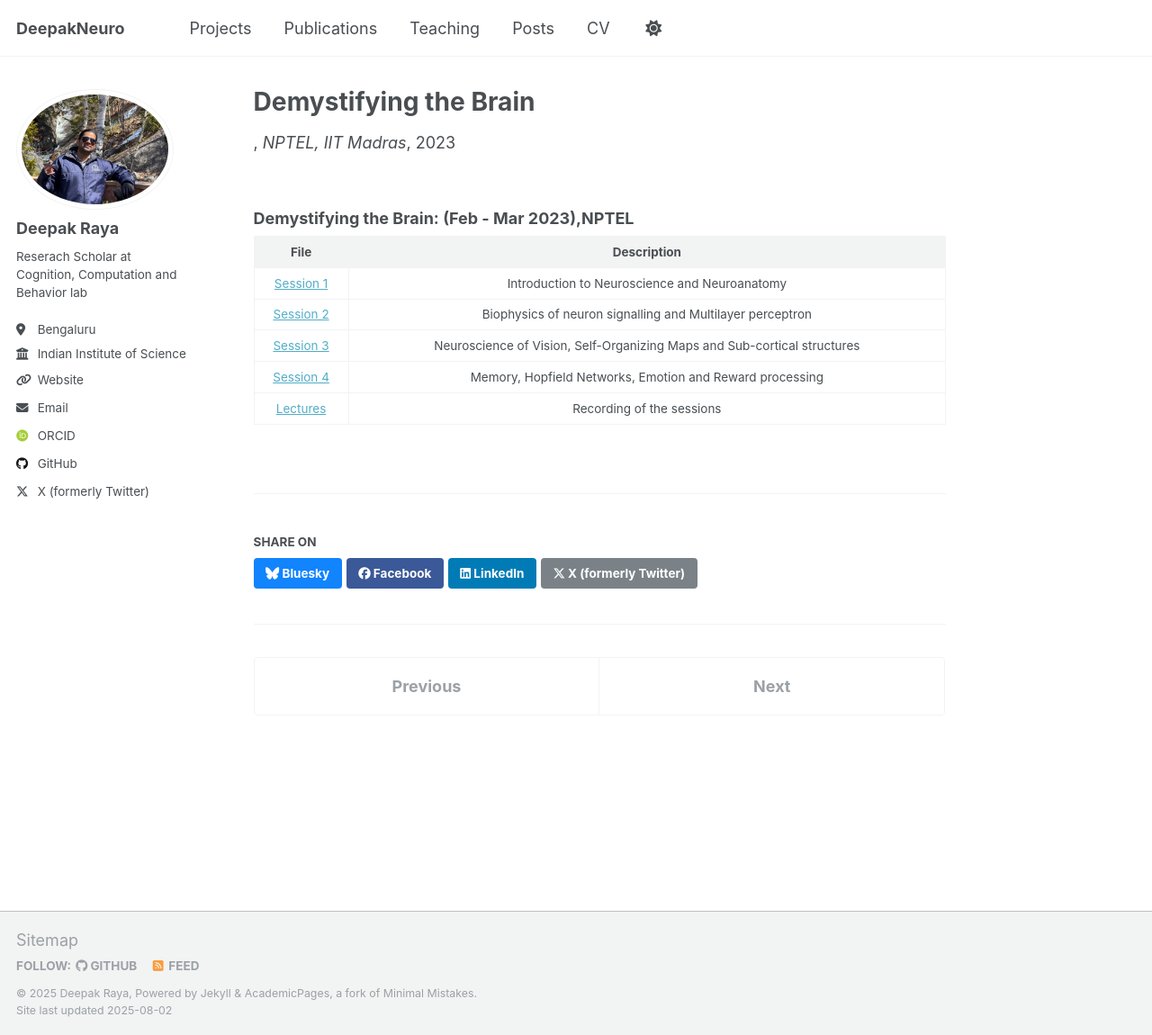
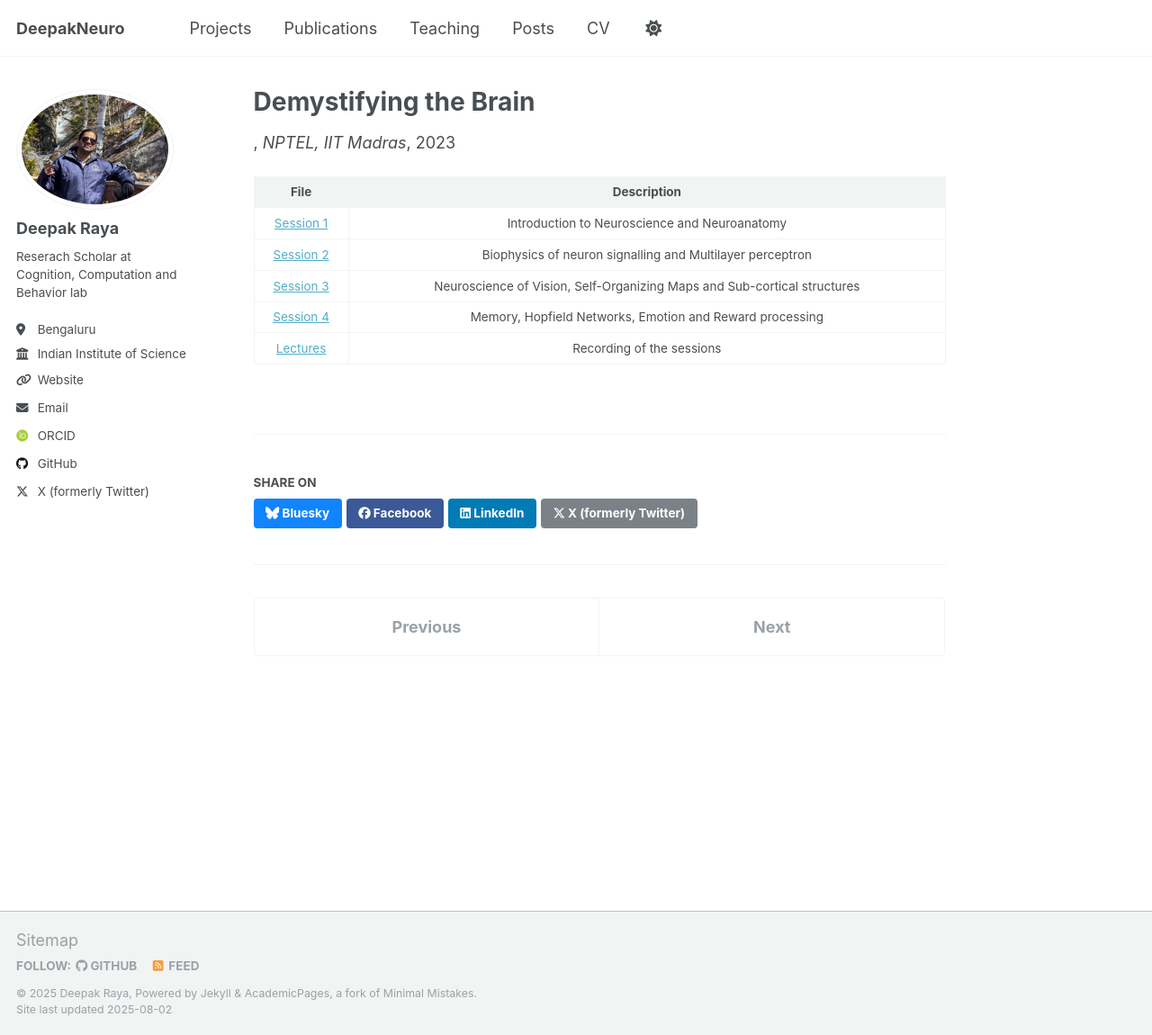
Before and after one commit to DeepakNeuro/DeepakNeuro, a Jekyll site: the page built from _teaching/teaching_DMFB_NPTEL.md, in a window 1280 px wide and 1150 px high. Shown: the whole window at 90% size. Built offline with Jekyll 4.4.1, drawn with Linux system fonts in a browser that asks for light colours; some web fonts are replaced; a script that is not in the unit is left out.

Commit message:
Update teaching_DMFB_NPTEL.md

```diff
--- a/_teaching/teaching_DMFB_NPTEL.md
+++ b/_teaching/teaching_DMFB_NPTEL.md
@@ -7,10 +7,6 @@ date: 2023-02-04
 ---
 
 
-
-
-### Demystifying the Brain: (Feb - Mar 2023),NPTEL
-
 | File | Description   |
 |:-----------:|:-------------:|
 | [Session 1](https://drive.google.com/drive/folders/1G2cDhXtOW15RZaneeAi0k8kdmvEZCXIN?usp=share_link) | Introduction to Neuroscience and Neuroanatomy |
```
